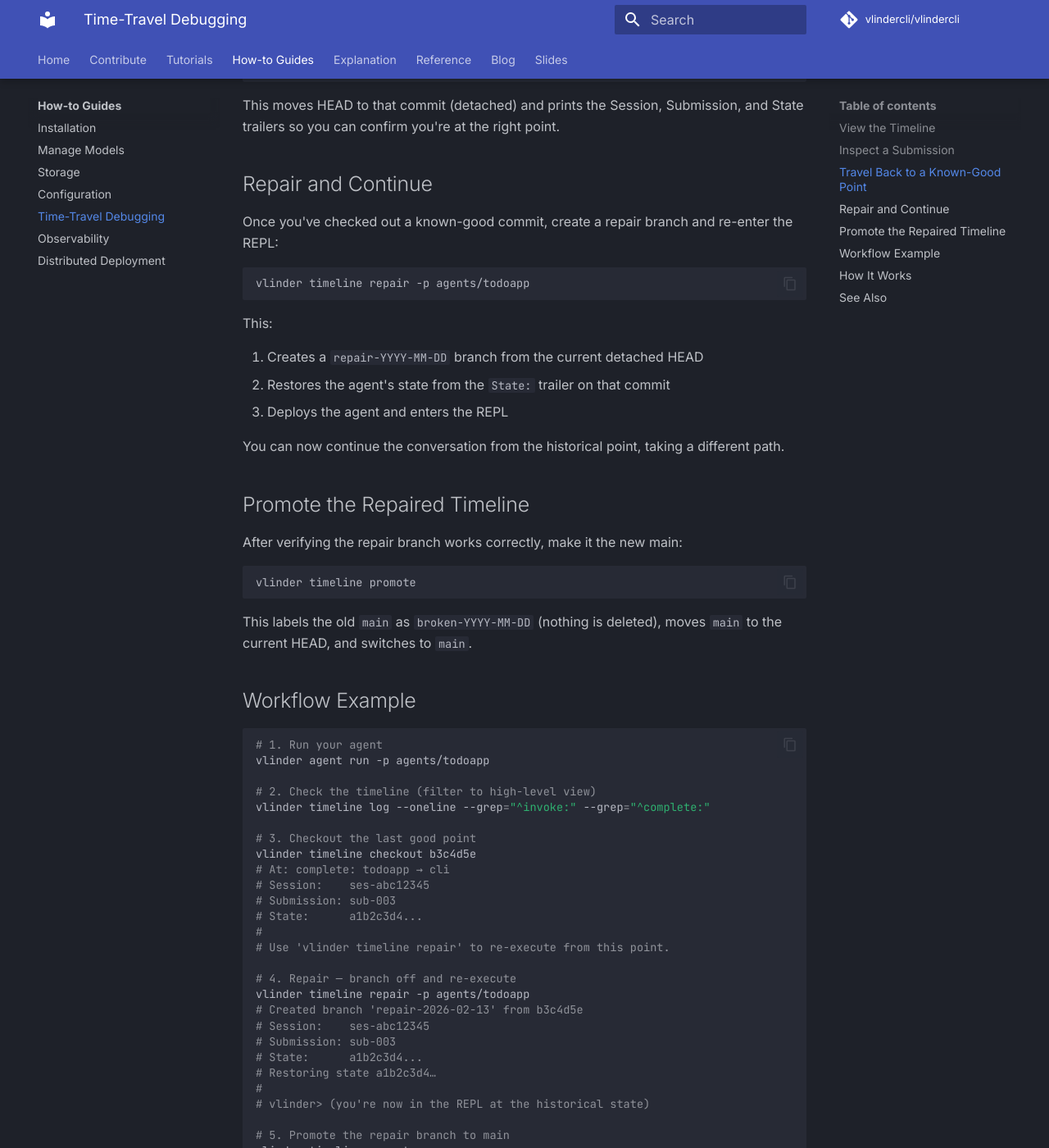
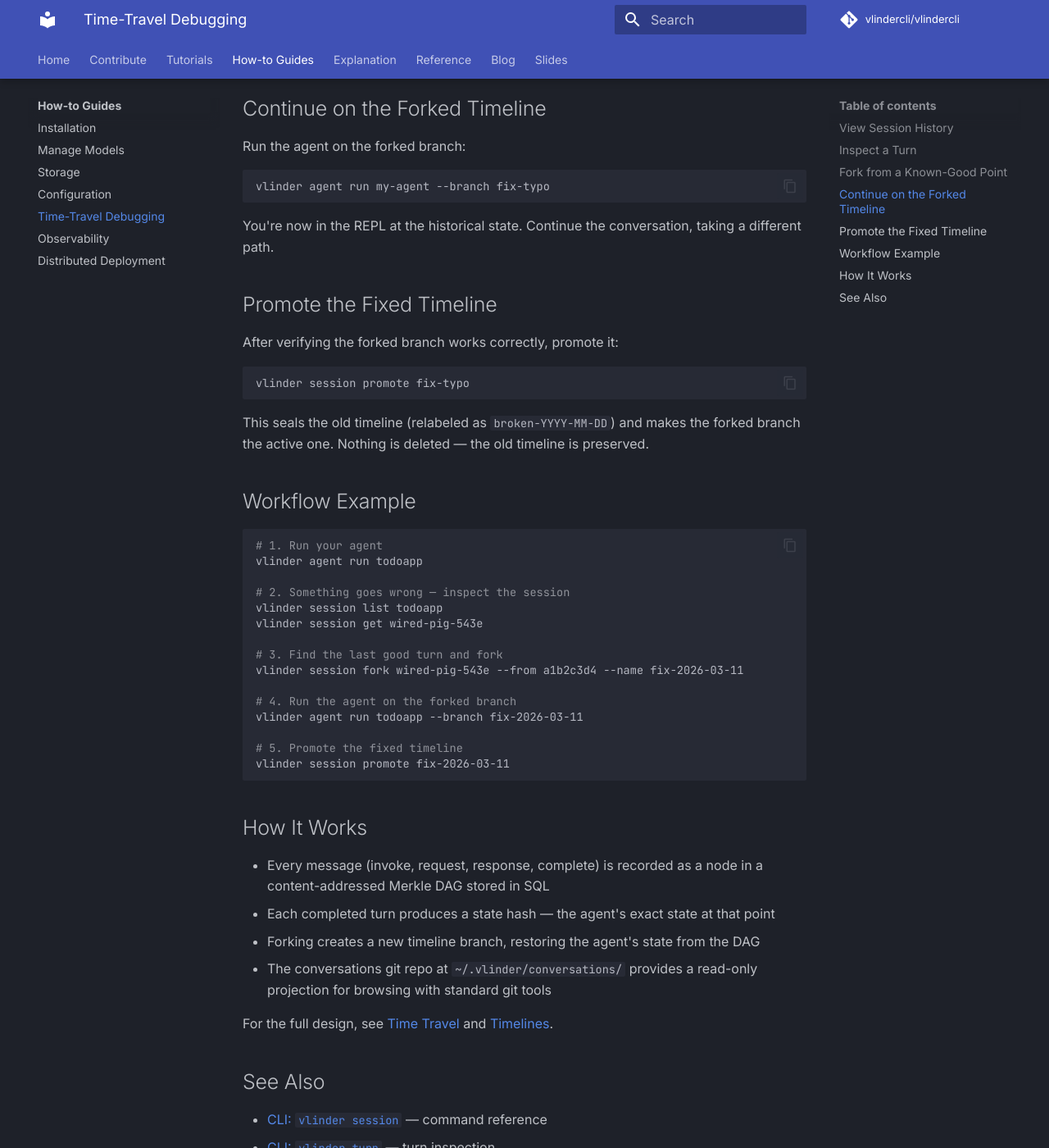
Before and after one commit to vlindercli/public-docs, an MkDocs documentation site: the page built from docs/content/how-to/time-travel-debugging.md, in a window 1280 px wide and 1400 px high, scrolled down 966 px. Shown: the whole window at 82% size. Built offline with MkDocs 1.6.1 and Material for MkDocs 9.7.7, drawn with Linux system fonts in a browser that asks for light colours; comment, search, counter and statistics services are not loaded; some of the changed text lies outside the part shown.

Commit message:
Rewrite time-travel debugging how-to for vlinder session commands
Replace vlinder timeline with vlinder session/turn. Remove repair workflow
(checkout+repair). Use fork+run --branch+promote workflow instead.
Remove git-centric framing — git is a read-only projection, not the system.

````diff
--- a/docs/content/how-to/time-travel-debugging.md
+++ b/docs/content/how-to/time-travel-debugging.md
@@ -1,116 +1,94 @@
 # Time-Travel Debugging
 
-VlinderCLI records every agent interaction as a commit in a git-based timeline. This enables you to inspect history, travel back to any point, repair from there, and promote the fixed timeline to main.
+VlinderCLI records every agent interaction as a node in a content-addressed DAG. This enables you to inspect history, rewind to any completed turn, fork a new timeline, and continue from there.
 
-## View the Timeline
+## View Session History
 
-Show the full system timeline:
+List sessions for an agent:
 
 ```bash
-vlinder timeline log
+vlinder session list my-agent
 ```
 
-Filter to a specific agent:
+Inspect a specific session's turns and messages:
 
 ```bash
-vlinder timeline log --agent echo-agent
+vlinder session get ses-abc12345
 ```
 
-Each entry shows the commit SHA, timestamp, agent name, and submission summary.
+## Inspect a Turn
 
-## Inspect a Submission
-
-To see every message in a single submission (invoke, requests, responses, complete), use `route` with the session ID:
+To see every message in a single turn (invoke, requests, responses, complete):
 
 ```bash
-vlinder timeline route ses-abc12345
+vlinder turn get sub-001
 ```
 
-This shows all commits for that session in chronological order — useful for understanding exactly what happened during a turn.
+This shows all DAG nodes belonging to the submission in order — useful for understanding exactly what happened during a turn.
 
-## Travel Back to a Known-Good Point
+## Fork from a Known-Good Point
 
-Identify the commit you want to return to using `timeline log`, then checkout:
+Identify the DAG node hash you want to rewind to using `vlinder session get`, then fork:
 
 ```bash
-vlinder timeline checkout b3c4d5e
+vlinder session fork ses-abc12345 --from a1b2c3d4 --name fix-typo
 ```
 
-This moves HEAD to that commit (detached) and prints the Session, Submission, and State trailers so you can confirm you're at the right point.
+This creates a new timeline branch called `fix-typo`, restoring agent state to that point.
 
-## Repair and Continue
+## Continue on the Forked Timeline
 
-Once you've checked out a known-good commit, create a repair branch and re-enter the REPL:
+Run the agent on the forked branch:
 
 ```bash
-vlinder timeline repair -p agents/todoapp
+vlinder agent run my-agent --branch fix-typo
 ```
 
-This:
+You're now in the REPL at the historical state. Continue the conversation, taking a different path.
 
-1. Creates a `repair-YYYY-MM-DD` branch from the current detached HEAD
-2. Restores the agent's state from the `State:` trailer on that commit
-3. Deploys the agent and enters the REPL
+## Promote the Fixed Timeline
 
-You can now continue the conversation from the historical point, taking a different path.
-
-## Promote the Repaired Timeline
-
-After verifying the repair branch works correctly, make it the new main:
+After verifying the forked branch works correctly, promote it:
 
 ```bash
-vlinder timeline promote
+vlinder session promote fix-typo
 ```
 
-This labels the old `main` as `broken-YYYY-MM-DD` (nothing is deleted), moves `main` to the current HEAD, and switches to `main`.
+This seals the old timeline (relabeled as `broken-YYYY-MM-DD`) and makes the forked branch the active one. Nothing is deleted — the old timeline is preserved.
 
 ## Workflow Example
 
 ```bash
 # 1. Run your agent
-vlinder agent run -p agents/todoapp
+vlinder agent run todoapp
 
-# 2. Check the timeline (filter to high-level view)
-vlinder timeline log --oneline --grep="^invoke:" --grep="^complete:"
+# 2. Something goes wrong — inspect the session
+vlinder session list todoapp
+vlinder session get wired-pig-543e
 
-# 3. Checkout the last good point
-vlinder timeline checkout b3c4d5e
-# At: complete: todoapp → cli
-# Session:    ses-abc12345
-# Submission: sub-003
-# State:      a1b2c3d4...
-#
-# Use 'vlinder timeline repair' to re-execute from this point.
+# 3. Find the last good turn and fork
+vlinder session fork wired-pig-543e --from a1b2c3d4 --name fix-2026-03-11
 
-# 4. Repair — branch off and re-execute
-vlinder timeline repair -p agents/todoapp
-# Created branch 'repair-2026-02-13' from b3c4d5e
-# Session:    ses-abc12345
-# Submission: sub-003
-# State:      a1b2c3d4...
-# Restoring state a1b2c3d4…
-#
-# vlinder> (you're now in the REPL at the historical state)
+# 4. Run the agent on the forked branch
+vlinder agent run todoapp --branch fix-2026-03-11
 
-# 5. Promote the repair branch to main
-vlinder timeline promote
-# Old main labeled as 'broken-2026-02-13'.
-# Promoted 'repair-2026-02-13' to main.
+# 5. Promote the fixed timeline
+vlinder session promote fix-2026-03-11
 ```
 
 ## How It Works
 
-- Conversations are stored in `~/.vlinder/conversations/` as a git repository
-- Each message (invoke, response, complete) becomes a git commit with trailers: `Session`, `Submission`, and `State`
-- The `State:` trailer records the agent's state hash at that point — this is what enables state restoration during repair
-- Checkout detaches HEAD; repair creates a branch and restores state from the trailer
-- Promote relabels branches — nothing is deleted, both timelines are preserved
+- Every message (invoke, request, response, complete) is recorded as a node in a content-addressed Merkle DAG stored in SQL
+- Each completed turn produces a state hash — the agent's exact state at that point
+- Forking creates a new timeline branch, restoring the agent's state from the DAG
+- The conversations git repo at `~/.vlinder/conversations/` provides a read-only projection for browsing with standard git tools
 
-For the full design, see [Timelines (Explanation)](../explanation/timelines.md).
+For the full design, see [Time Travel](../explanation/time-travel.md) and [Timelines](../explanation/timelines.md).
 
 ## See Also
 
-- [CLI: `vlinder timeline`](../reference/cli/timeline.md) — command reference
-- [Timelines](../explanation/timelines.md) — versioned state and content addressing
-- [Conversations Repository](../explanation/conversations-repo.md) — git commit structure and accumulated tree model
-- [Observability](observability.md) — inspecting logs alongside timelines
+- [CLI: `vlinder session`](../reference/cli/session.md) — command reference
+- [CLI: `vlinder turn`](../reference/cli/turn.md) — turn inspection
+- [Time Travel](../explanation/time-travel.md) — rewind, fork, continue model
+- [Timelines](../explanation/timelines.md) — Merkle DAG and content addressing
+- [Observability](observability.md) — inspecting logs alongside sessions
````
